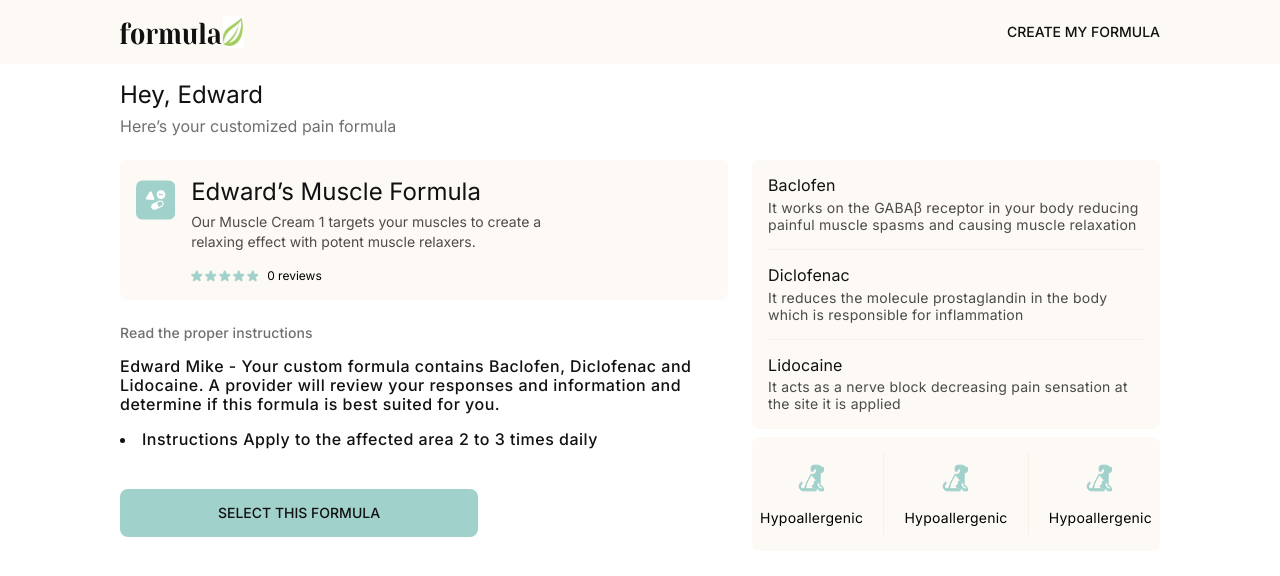
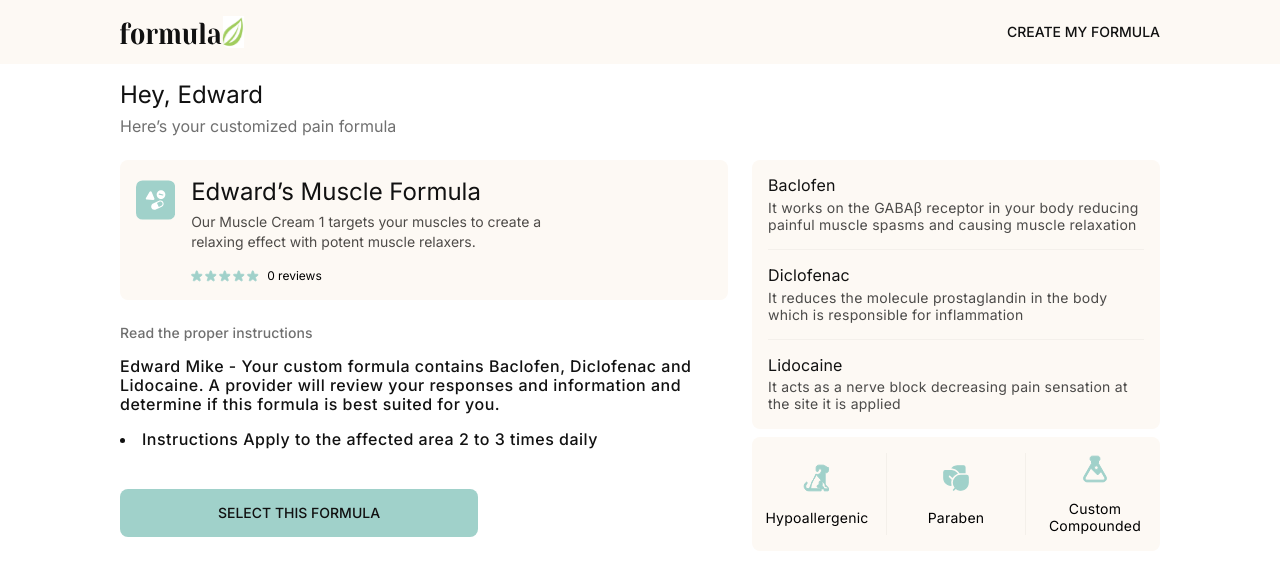
Before and after one commit to shahid37/formula-nextjs, a Next.js app: page /formula/detail in a window 1280 px wide. Shown: the top 576 px of the page. Built offline with nearby package versions, Linux system fonts and the light colour scheme.

Commit message:
UI issue fixed

```diff
--- a/pages/formula/detail.jsx
+++ b/pages/formula/detail.jsx
@@ -89,32 +89,32 @@ const FormulaDetail = () => {
                   width={32}
                   height={32}
                 />
-                <p className="text-[14px] leading-[16.94px] tracking-[0.25px] font-normal">
+                <p className="w-[114px] text-center text-[14px] leading-[16.94px] tracking-[0.25px] font-normal">
                   Hypoallergenic
                 </p>
               </div>
               <div className="w-[1px] h-[100%] bg-[#4E4B48] opacity-[0.05]" />
               <div className="flex flex-col gap-y-4 justify-center items-center h-[82px]">
                 <Image
-                  src={DogIcon}
+                  src={LeafsIcon}
                   alt="Hypoallergenic"
                   width={32}
                   height={32}
                 />
-                <p className="text-[14px] leading-[16.94px] tracking-[0.25px] font-normal">
-                  Hypoallergenic
+                <p className="w-[114px] text-center text-[14px] leading-[16.94px] tracking-[0.25px] font-normal">
+                  Paraben
                 </p>
               </div>
               <div className="w-[1px] h-[100%] bg-[#4E4B48] opacity-[0.05]" />
               <div className="flex flex-col gap-y-4 justify-center items-center h-[82px]">
                 <Image
-                  src={DogIcon}
+                  src={ChemicalIcon}
                   alt="Hypoallergenic"
                   width={32}
                   height={32}
                 />
-                <p className="text-[14px] leading-[16.94px] tracking-[0.25px] font-normal">
-                  Hypoallergenic
+                <p className="w-[114px] text-center text-[14px] leading-[16.94px] tracking-[0.25px] font-normal">
+                  Custom Compounded
                 </p>
               </div>
             </div>
```
